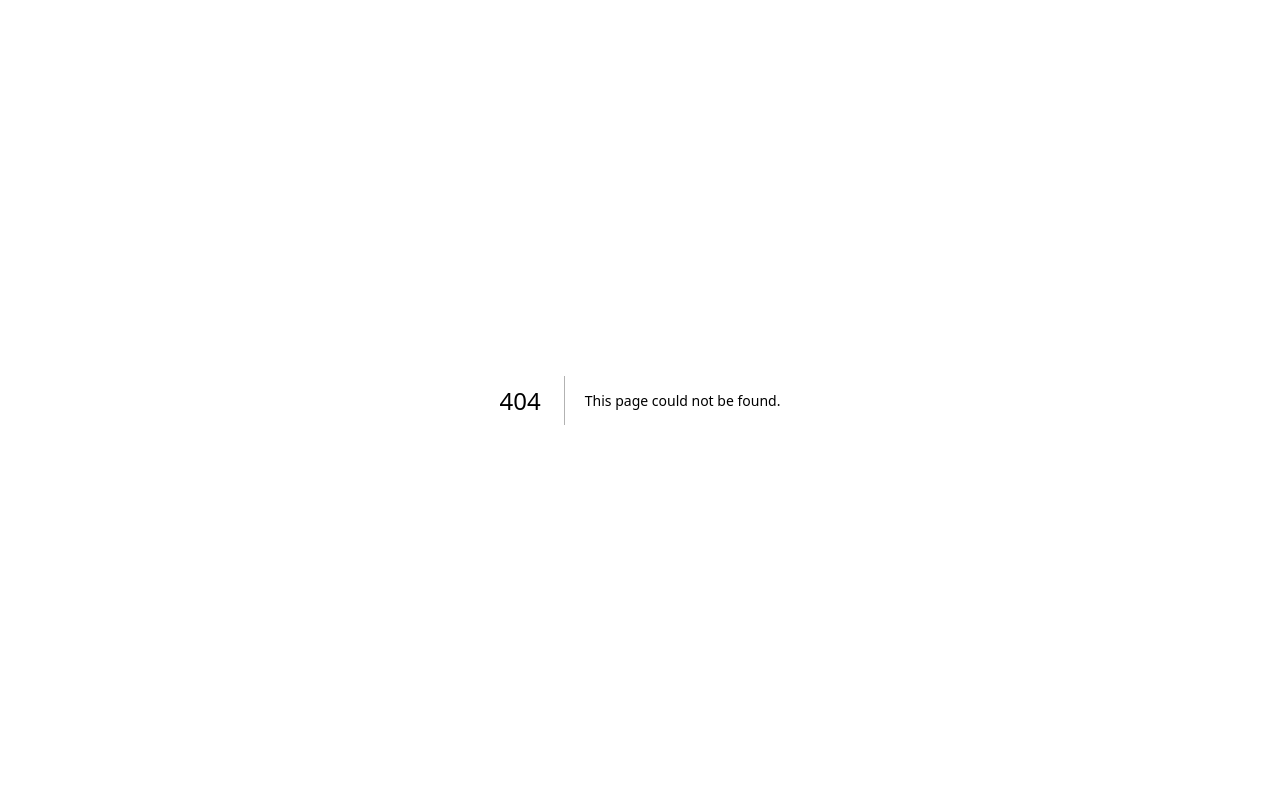
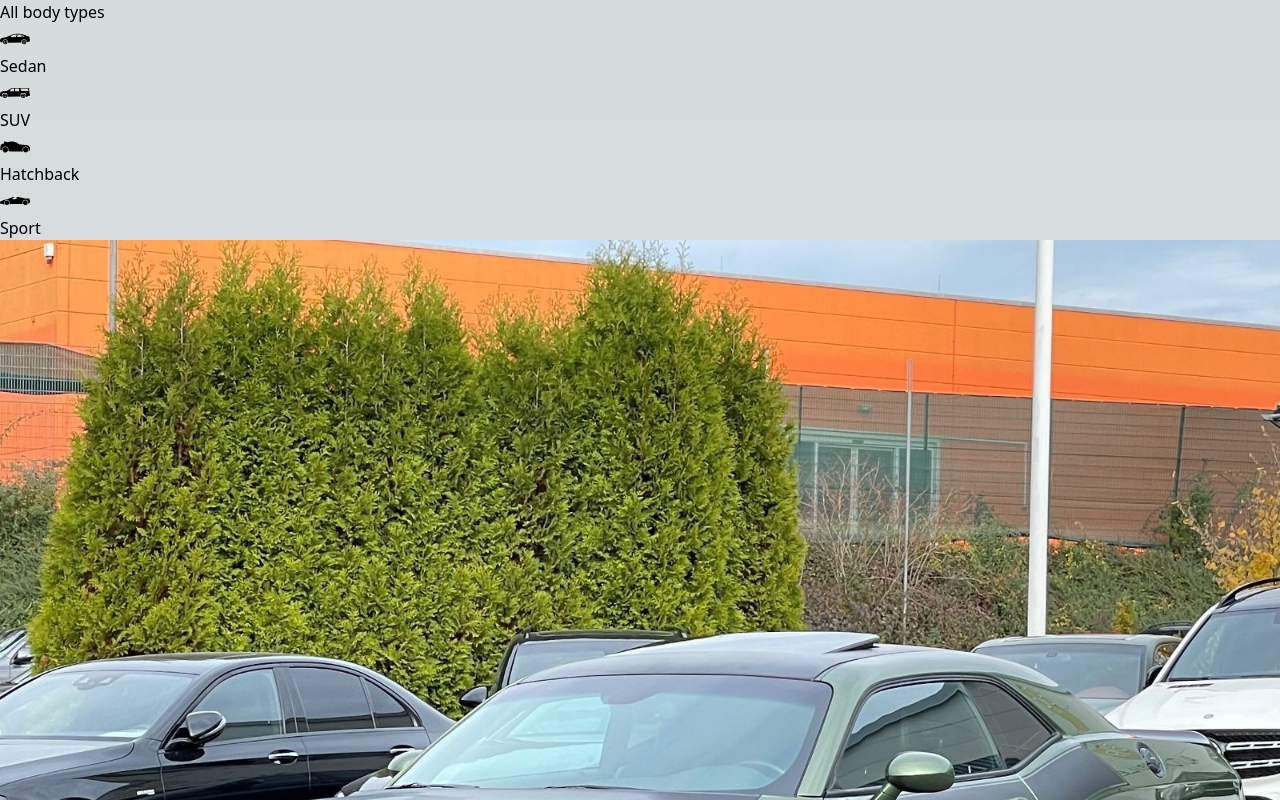
Before and after one commit to Peggyta/auto-gallery, a Next.js app: page /categories in a window 1280 px wide. Before the commit this address had no page. Shown: the top 800 px of the page. Built offline with nearby package versions, Linux system fonts and the light colour scheme.

Commit message:
create a dynamic page for categories

```diff
--- /dev/null
+++ b/src/pages/categories/[category].js
@@ -0,0 +1,18 @@
+import React from 'react';
+import { useRouter } from 'next/router';
+import carsInfo from '../../../data/carsInfo';
+import CarCategory from '../../../components/templates/CarCategory';
+
+const categoryDetails = () => {
+    const router = useRouter();
+    const {category} = router.query;
+    console.log(category);
+    const getCategory = carsInfo.filter((item)=> item.category === category);
+    return (
+        <div>
+            <CarCategory data={getCategory} />
+        </div>
+    );
+};
+
+export default categoryDetails;
--- /dev/null
+++ b/src/pages/categories/index.js
@@ -0,0 +1,15 @@
+import React from 'react';
+import carsInfo from '../../../data/carsInfo';
+import CarsPage from '../../../components/templates/CarsPage';
+import Categories from '../../../components/module/Categories';
+
+const carCategory = () => {
+    return (
+        <div>
+            <Categories />
+            <CarsPage data={carsInfo} />
+        </div>
+    );
+};
+
+export default carCategory;
```
